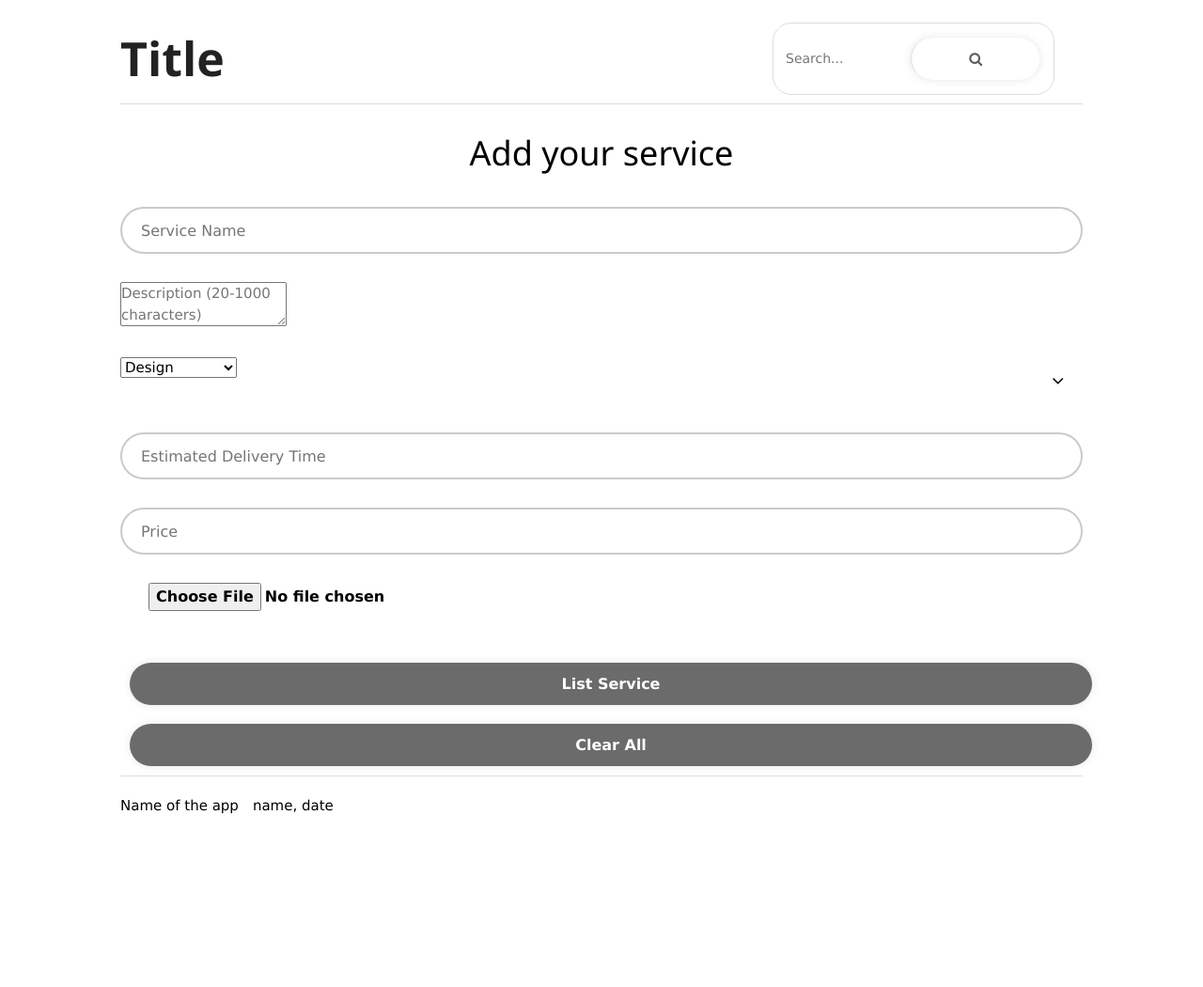
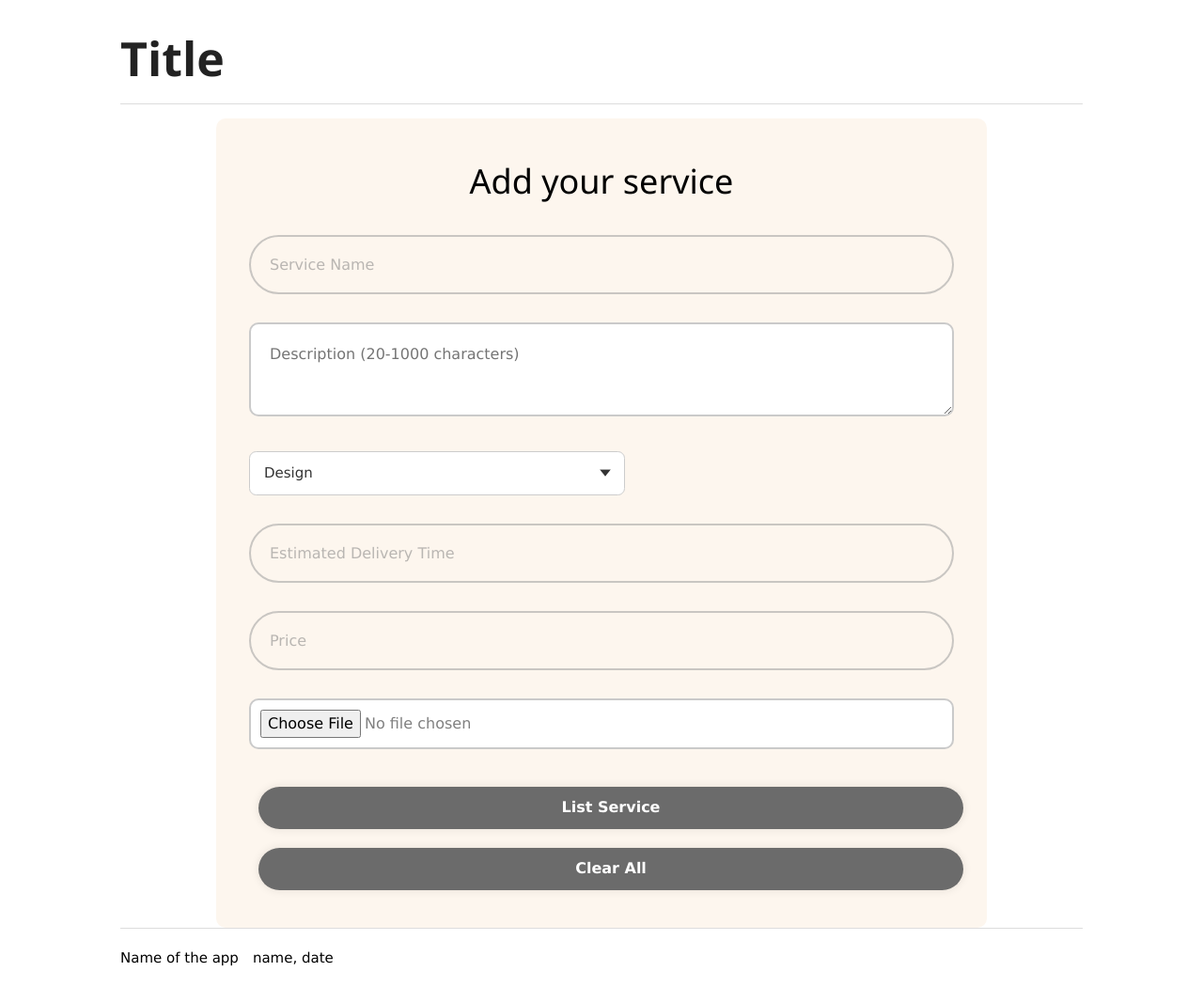
Before and after one commit to jcovaa/LTW-project, a PHP site: page /add_service.php in a window 1280 px wide. Shown: the whole page at 94% size. Before the commit the page ends 866 px from the top, so only its background shows below. Run offline with PHP 8.4, Linux system fonts and the light colour scheme; data comes from the database, SQL or seed files in the repository; both versions use the stored data as it was after the commit.

Commit message:
service creation done

```diff
--- a/css/add_service.css
+++ b/css/add_service.css
@@ -1,4 +1,3 @@
-/* login and register pages */
 * {
    box-sizing: border-box;
 
@@ -15,15 +14,15 @@
 }
 
 /* form general styles */
- body > main#authentication_page {
+body>main#form_page {
    margin: auto 0;
    display: flex;
    justify-content: center;
    align-items: center;
 }
 
- main#authentication_page > form {
-    width: 420px;
+main#form_page>form {
+   width: 820px;
 
    background-color: #fdf6ee;
    color: black;
@@ -43,7 +42,7 @@
    position: relative;
 
    width: 100%;
-    height: 50px;
+
    margin: 30px 0;
 }
 
@@ -61,8 +60,18 @@
    color: black;
 }
 
+.input_box textarea {
+   height: auto;
+   /* Allows the textarea to adjust height based on content */
+   resize: vertical;
+   /* Enables vertical resizing */
+   border-radius: 20px;
+   /* Optional: Adjusts border radius for textarea */
+}
+
+
 .input_box input::placeholder {
-    color: black;
+   color: grey;
 }
 
 .input_box i {
@@ -75,8 +84,8 @@
 }
 
 form button {
-   position:relative;
-   margin:10px;
+   position: relative;
+   margin: 10px;
    width: 100%;
    height: 45px;
 
@@ -99,33 +108,66 @@ form button:hover {
    background-color: #b4b4b4;
 }
 
- .input_area textarea {
+.input_box textarea {
+   width: 100%;
+   height: 100px;
+   padding: 20px;
+   border: 2px solid rgba(163, 163, 163, 0.574);
+   border-radius: 10px;
+   resize: vertical;
+   font-size: 16px;
+   color: black;
    background-color: white;
-   width: 100%;
-   color: black;
-   padding: 20px 45px;
-   text-decoration: none;
-   margin: 4px 2px;
-   border: 2px solid rgba(163, 163, 163, 0.574);
-   border-radius: 50px;
 }
 
-.input_area textarea::placeholder {
-   color: black;
+
+.input_image {
+   width: 100%;
+   margin: 30px 0;
+   color: grey;
+   font-size: 16px;
+   font-weight: 400;
 }
 
-.input_image {
-   width: 10%;
-   height: 45px;
-   margin: 30px;
-   color: black;
+.input_image input[type="file"] {
+   width: 100%;
+   padding: 10px;
+   border: 2px solid rgba(163, 163, 163, 0.574);
+   border-radius: 10px;
+   background-color: white;
+   cursor: pointer;
+}
 
-   border: none;
-   outline: none;
 
+/* category */
+.custom-select {
+   position: relative;
+   width: 100%;
+   max-width: 400px;
+}
+
+.custom-select select {
+   appearance: none;
+   width: 100%;
+   padding: 0.75em 1em;
+   border: 1px solid #ccc;
+   border-radius: 0.5em;
+   background-color: #fff;
+   font-size: 1rem;
+   color: #333;
    cursor: pointer;
+}
 
-   font-size: 16px;
-   font-weight: 600;
-
+/* Custom arrow using a pseudo-element */
+.custom-select::after {
+   content: '';
+   position: absolute;
+   top: 50%;
+   right: 1em;
+   width: 0.8em;
+   height: 0.5em;
+   background-color: #333;
+   clip-path: polygon(100% 0%, 0 0%, 50% 100%);
+   transform: translateY(-50%);
+   pointer-events: none;
 }
--- a/templates/common.addservice.pages.php
+++ b/templates/common.addservice.pages.php
@@ -24,10 +24,6 @@ declare(strict_types=1);
    <body>
       <header>
          <h1 id="logo"><a href="index.php">Title</a></h1>
-         <form class="search_bar" action="search.php" method="get">
-            <input type="text" name="query" placeholder="Search...">
-            <button class="fa fa-search" type="submit"></button>
-         </form>
       </header>
    <?php } ?>
 
@@ -42,14 +38,15 @@ declare(strict_types=1);
             <div class="input_box">
                <textarea placeholder='Description (20-1000 characters)' name="description" maxlength='1000' minlength='20'></textarea>
             </div>
-            <div class="input_box">
+
+            <div class="custom-select">
                <select id="category" name="category" required>
                   <?php foreach ($categories as $category) { ?>
                      <option value="<?= $category->id ?>"><?= $category->name ?></option>
                   <?php } ?>
                </select>
-               <i class="fa fa-angle-down"></i>
             </div>
+
             <div class="input_box">
                <input type="text" placeholder="Estimated Delivery Time" name="delivery" required>
             </div>
--- a/templates/common.main.pages.php
+++ b/templates/common.main.pages.php
@@ -26,7 +26,9 @@ declare(strict_types=1);
          </form>
          <nav id="nav_menu">
             <ul>
+               <?php if (Session::getInstance()->getUser()) : ?>
                <li><button onclick="window.location.href='add_service.php'">Add a service</button></li>
+               <?php endif; ?>
                <?php if (Session::getInstance()->getUser()) drawLogoutForm(); else drawLoginForm();?>
             </ul>
          </nav>
```
Also changed, not shown: actions/action.create_service.php (+9 -7 lines), database/database.db, images/img_68222c0b42a5a9.56016961.jpg (deleted), images/img_682269685137c8.47867074.jpg (renamed from images/img_68222b979395b5.57141036.jpg). Lines whose indentation alone changed are shown as unchanged.
